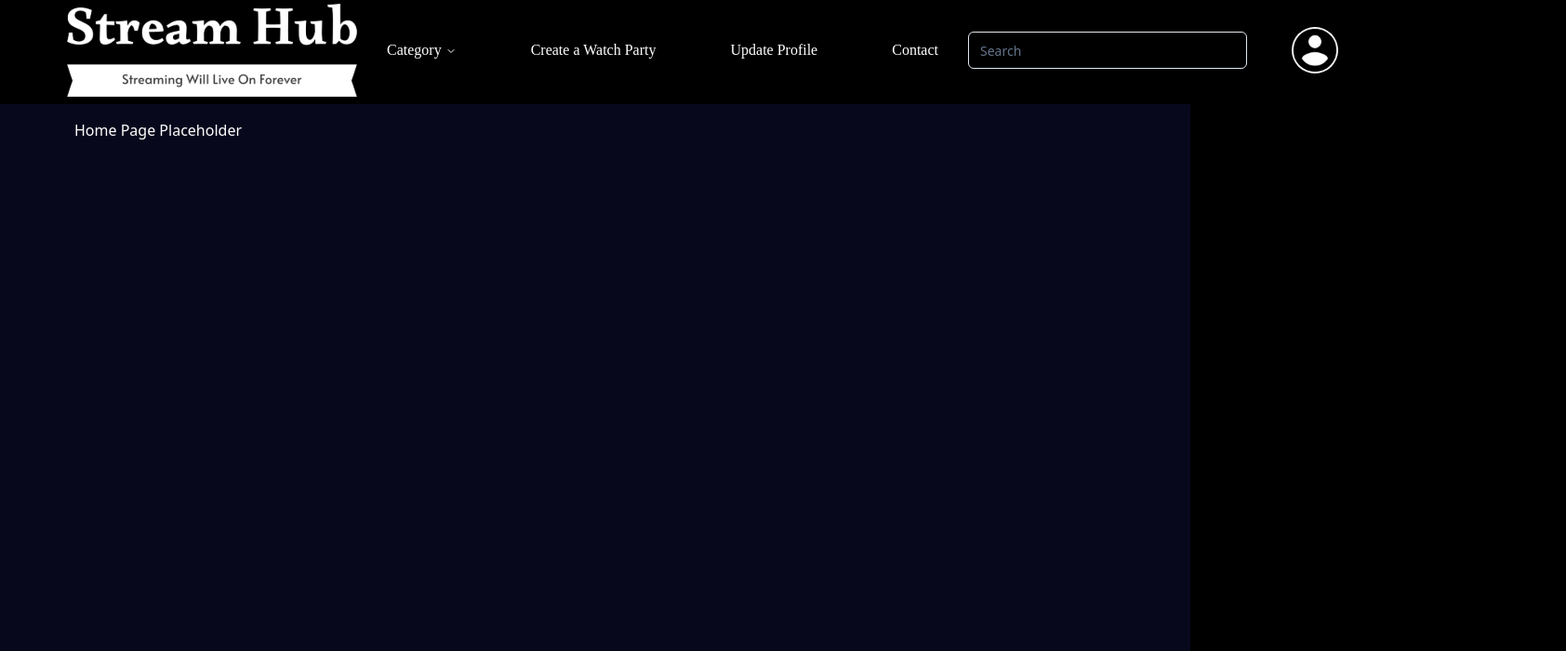
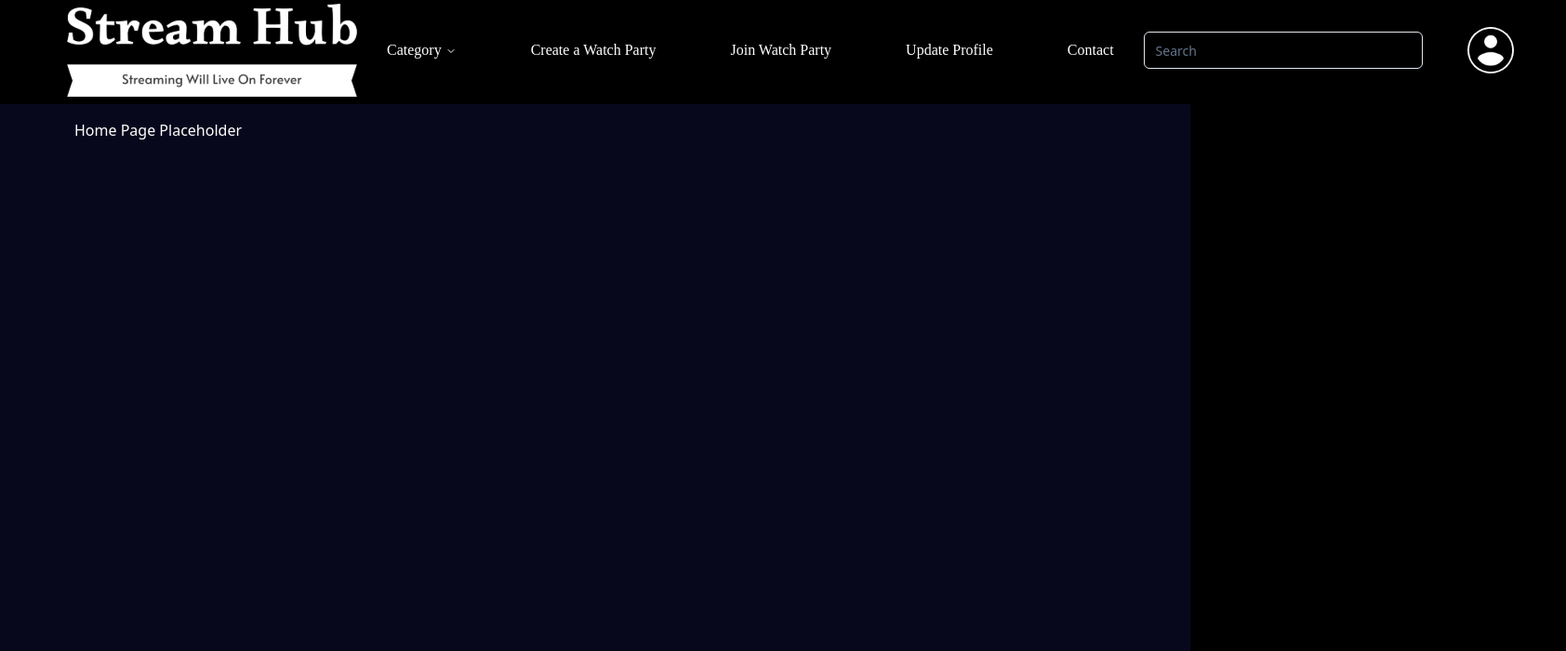
Before and after one commit to MaxChanSZ/streamhub-frontend, a React (Vite) app in the folder frontend-streamhub-main/: page / in a window 1280 px wide. Both pictures are taken after a click on the button "Login". Shown: the top 700 px of the page at 93% size, 1684 px wide, since content can reach past the window. Built offline with nearby package versions, Linux system fonts and the light colour scheme; a web font is replaced by a local one.

Commit message:
Added join watch party as per jira

```diff
--- a/frontend-streamhub-main/src/components/Navbar.tsx
+++ b/frontend-streamhub-main/src/components/Navbar.tsx
@@ -67,6 +67,11 @@ const Navbar = () => {
               </NavigationMenuItem>
               <NavigationMenuItem>
                 <Button variant="ghost" className={buttonTextFormat} asChild>
+                  <Link to={`/join-watch-party`}>Join Watch Party</Link>
+                </Button>
+              </NavigationMenuItem>
+              <NavigationMenuItem>
+                <Button variant="ghost" className={buttonTextFormat} asChild>
                   <Link to={`/update-profile`}>Update Profile</Link>
                 </Button>
               </NavigationMenuItem>
```
